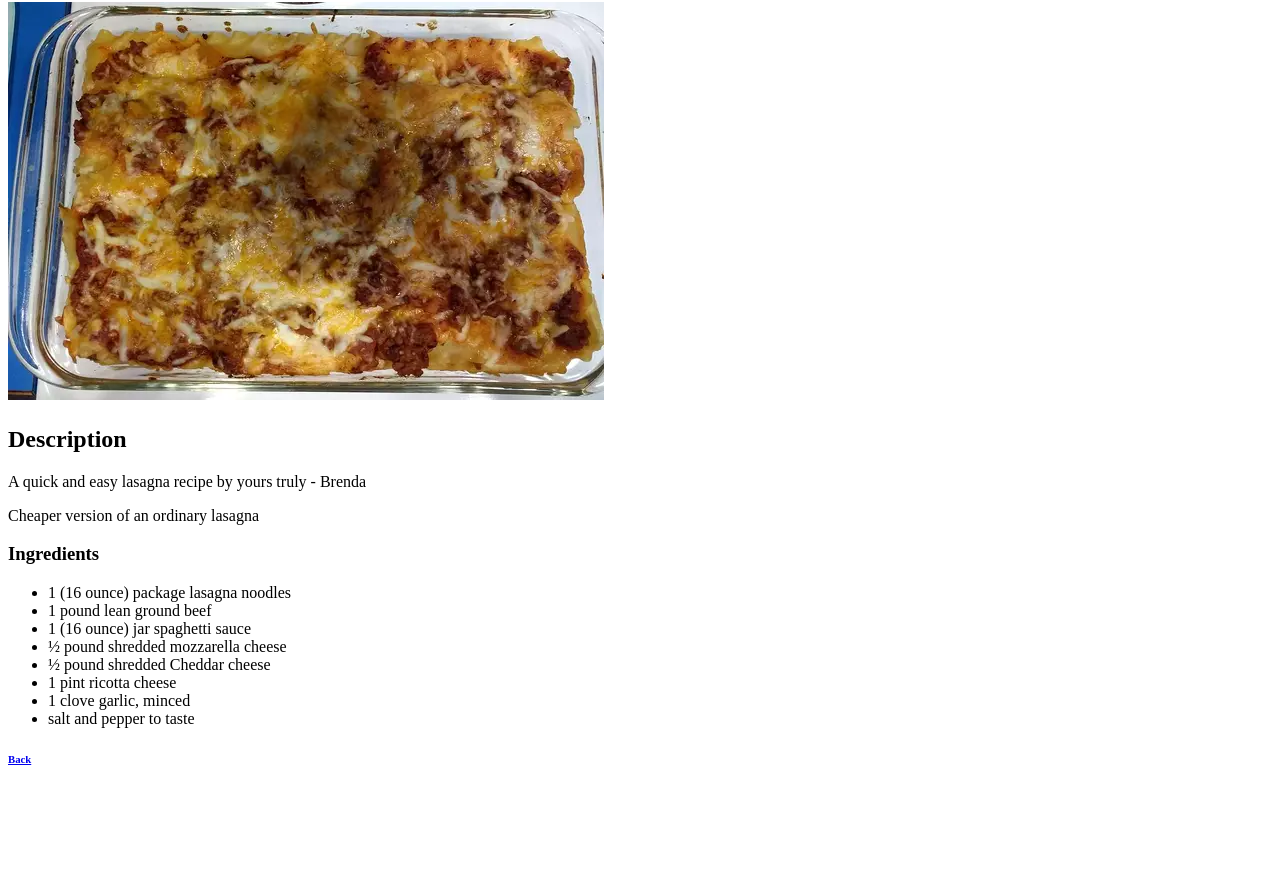
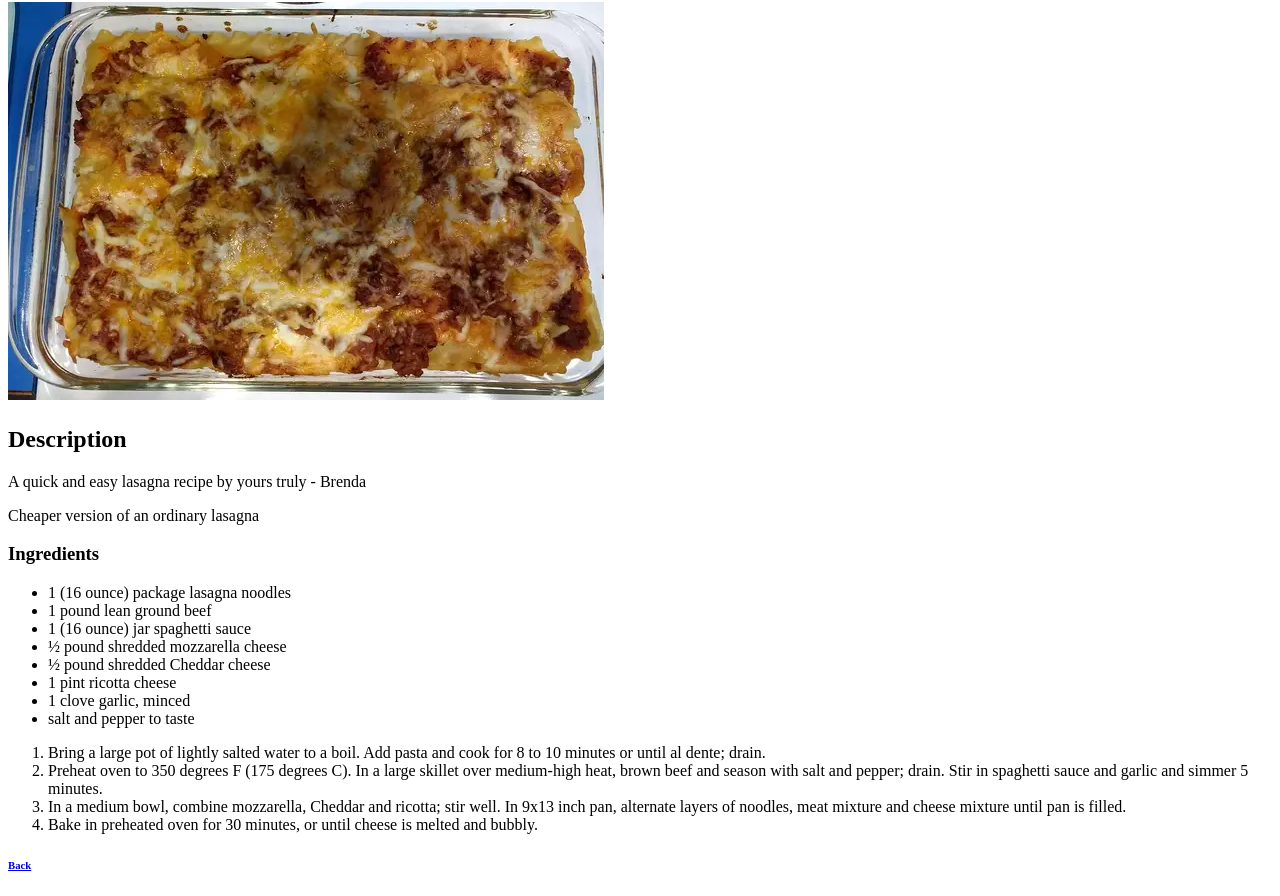
Before and after one commit to Earlpride/odin-recipes-work, a plain HTML site: page lasagna.html in a window 1280 px wide. Shown: the part 78-974 px from the top of the page. Before the commit the page ends 868 px from the top, so only its background shows below. Drawn offline with Linux system fonts and the light colour scheme.

Commit message:
Finished lasagna.html

```diff
--- a/lasagna.html
+++ b/lasagna.html
@@ -29,8 +29,13 @@
         <li><a href="https://www.allrecipes.com/recipe/11799/lisas-lasagna/">Lisa's Lasagna</a></li>
         <li><a href="https://www.allrecipes.com/recipe/236878/debbies-vegetable-lasagna/">Debbie's Lasagna</a></li>
         -->
-
     </ul>
+    <ol>
+        <li>Bring a large pot of lightly salted water to a boil. Add pasta and cook for 8 to 10 minutes or until al dente; drain.</li>
+        <li>Preheat oven to 350 degrees F (175 degrees C). In a large skillet over medium-high heat, brown beef and season with salt and pepper; drain. Stir in spaghetti sauce and garlic and simmer 5 minutes.</li>
+        <li>In a medium bowl, combine mozzarella, Cheddar and ricotta; stir well. In 9x13 inch pan, alternate layers of noodles, meat mixture and cheese mixture until pan is filled.</li>
+        <li>Bake in preheated oven for 30 minutes, or until cheese is melted and bubbly.</li>
+    </ol>
     <h6><a href="./index.html">Back</a></h6>
 </body>
 </html>
```
